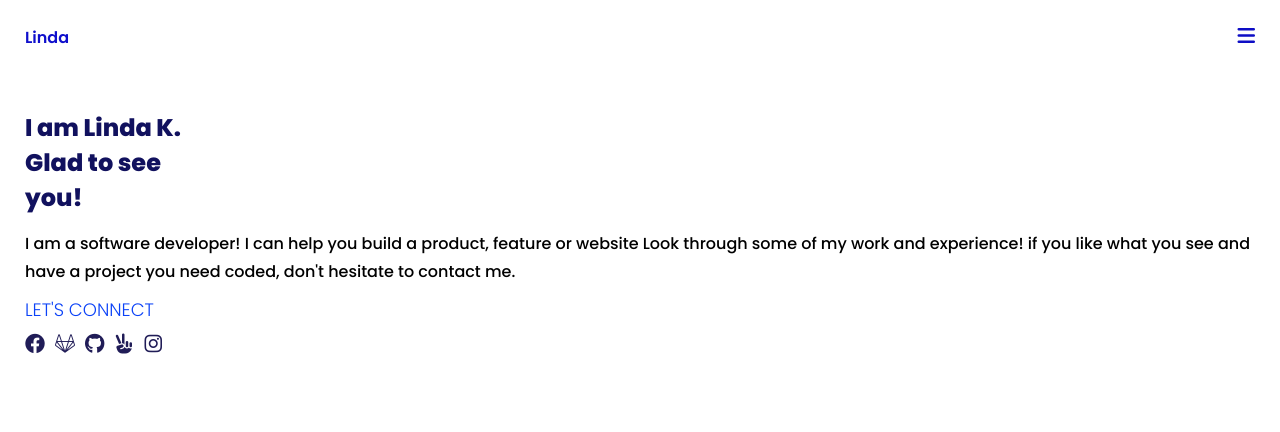
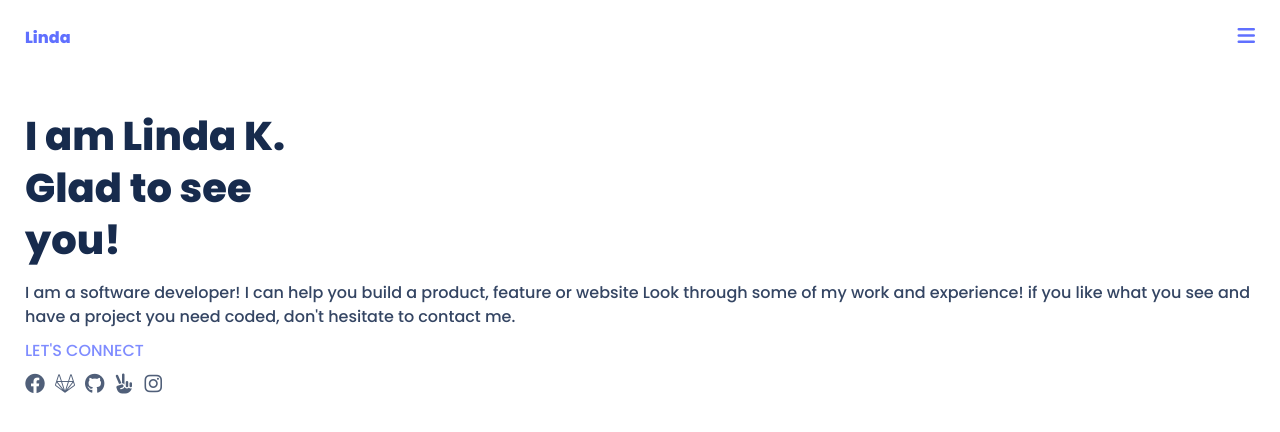
Before and after one commit to keza681/linda-portfolio-part1, a website: page Index.html in a window 1280 px wide. Drawn offline with Linux system fonts and the light colour scheme.

Commit message:
Correcting styling file

```diff
--- a/Index.html
+++ b/Index.html
@@ -12,7 +12,7 @@
    <header>
        <div class="container">
         <div class="logo-container">
-            <p>Linda</p>
+            <a href="#">Linda</a>
         </div>
         <nav class="bars-container">
             <a href=""><i class="fas fa-bars"></i></a>
@@ -23,7 +23,7 @@
    <main class="main-body">
     <section class="section">
       <div class="paragraph">
-        <h1>I am Linda K. <br />Glad to see <br />you!</h1>
+        <h2>I am Linda K. <br />Glad to see <br />you!</h2>
         <p>
           I am a software developer! I can help you build a product, feature
           or website Look through some of my work and experience! if you like
--- a/styles.css
+++ b/styles.css
@@ -24,9 +24,9 @@ body {
   margin: 25px;
 }
 
-.logo-container p {
-  color: rgb(15, 15, 204);
-  font-weight: 600;
+.logo-container a {
+  color: #6070FF;
+  font-weight: 700;
 }
 
 .main-body {
@@ -35,19 +35,27 @@ body {
 }
 
 .icons-title h3 {
-  font-size: 18px;
+  font-size: 16px;
   margin-top: 10px;
-  font-weight: 300;
-  color: rgb(11, 66, 247);
+  font-weight: 500;
+  color: #7F8CFF;
+  line-height: 24px;
 }
 
-.paragraph h1 {
-  color: rgb(17, 17, 94);
+.paragraph h2 {
+  color: #172B4D;
   margin-bottom: 15px;
+  font-size: 40px;
+  font-weight: 700;
+  line-height: 52px;
+
 }
 
 .paragraph p {
-  line-height: 28px;
+  line-height: 24px;
+  font-size: 16px;
+  font-weight: 400;
+  color: #344563;
 }
 
 .pictures ul {
@@ -61,10 +69,14 @@ body {
 }
 
 i {
-  color: rgb(32, 28, 87);
+  color: #505F79;
   font-size: 20px;
 }
 
 .bars-container i {
-  color: rgb(13, 13, 197);
+  color: #6070FF;
 }
+
+.logo-container a {
+  text-decoration: none;
+}
```
Also changed, not shown: README.md.
